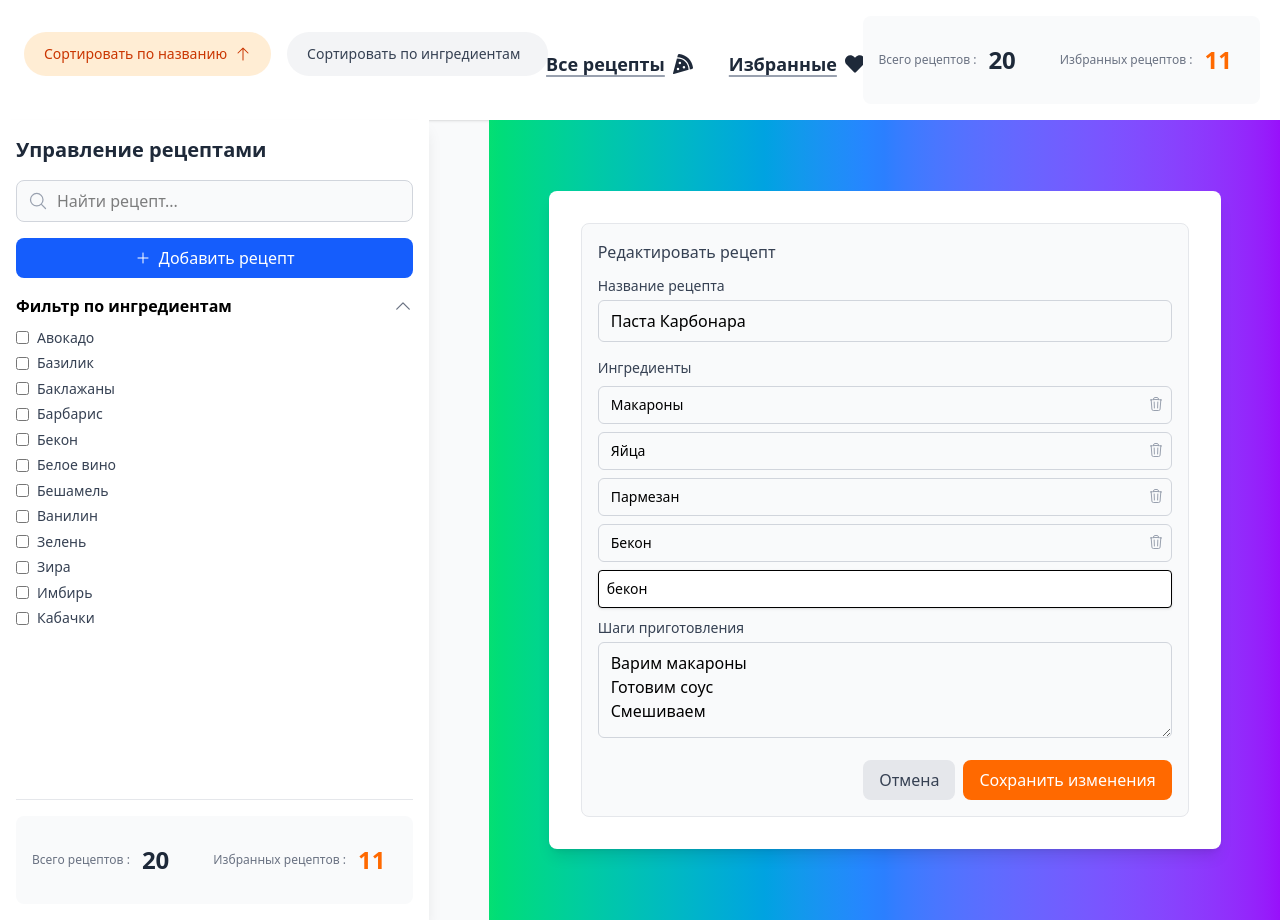
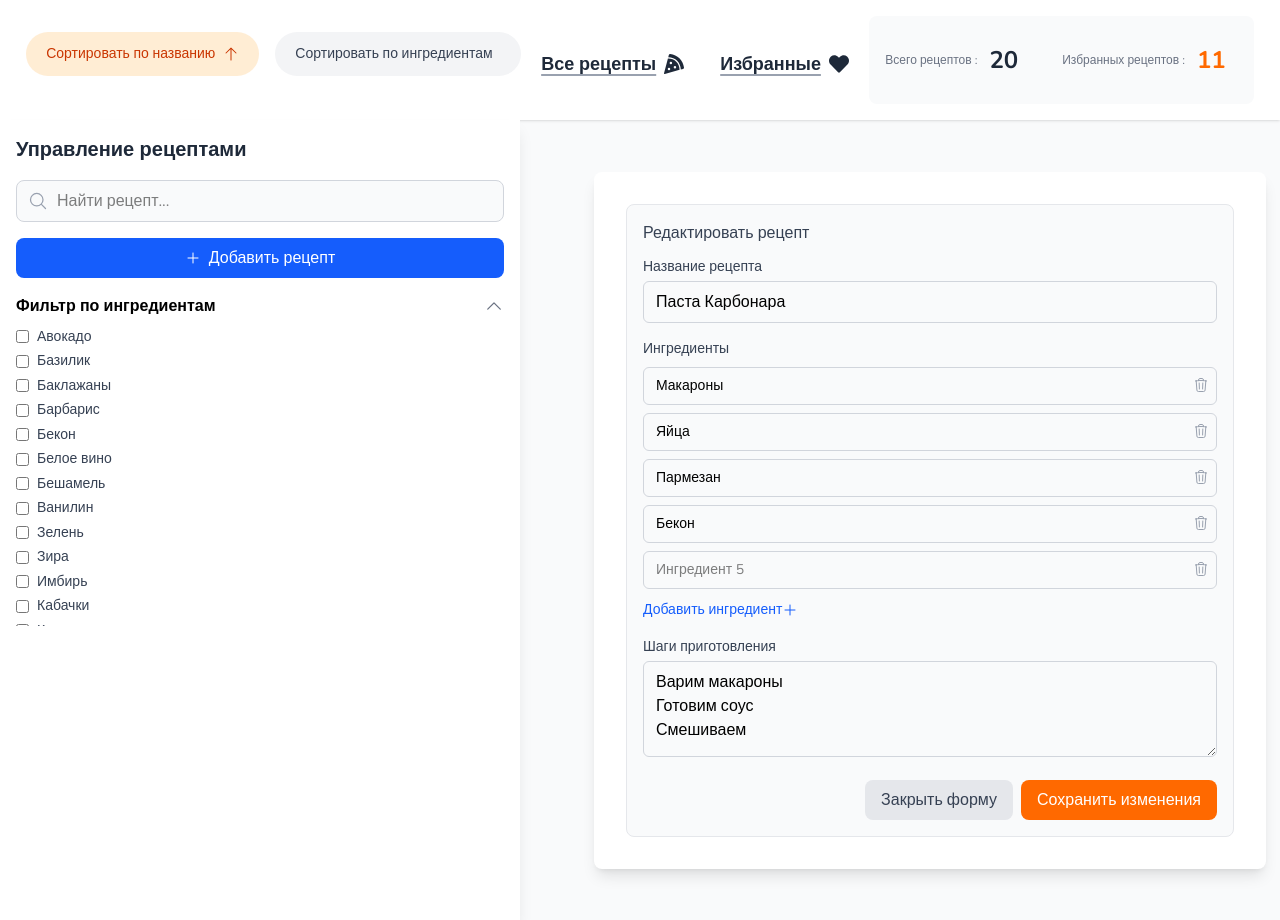
Before and after one commit to FedoRich-P/recipe-builder, a React (Vite) app: page /recipes/a1b2c3d4-e5f6-4a7b-8c9d-0e1f2a3b4c5d in a window 1280 px wide. Built offline with nearby package versions, Linux system fonts and the light colour scheme.

Commit message:
refactoring 3

```diff
--- a/src/features/recipe/ui/RecipesList.tsx
+++ b/src/features/recipe/ui/RecipesList.tsx
@@ -32,7 +32,7 @@ export const RecipesList = ({ recipes }: RecipeItemProps) => {
   }
 
   return (
-    <div className="grid sm:grid-cols-1 md:grid-cols-2 lg:grid-cols-1 2xl:grid-cols-2 gap-6 p-6">
+    <div className="grid items-start sm:grid-cols-1 md:grid-cols-2 lg:grid-cols-1 2xl:grid-cols-2 gap-6 p-6">
       {recipes.map((recipe) => (
         <RecipeItem key={recipe.id}
                     recipe={recipe}
--- a/src/index.css
+++ b/src/index.css
@@ -2,3 +2,8 @@
 @import "tailwindcss/preflight";
 @import "tailwindcss/utilities";
 @import "tailwindcss";
+
+
+body {
+    font-family: 'Nunito', sans-serif;
+}
--- a/src/pages/EditPage.tsx
+++ b/src/pages/EditPage.tsx
@@ -33,9 +33,10 @@ export const EditPage = () => {
 
   return (
     <div
-      className="min-h-screen bg-gradient-to-r from-green-400 via-blue-500 to-purple-600 flex items-center justify-center py-10">
+      className="min-h-screen flex items-center justify-center py-10">
       <div className="bg-white rounded-lg shadow-lg p-8 w-full max-w-2xl">
-        <RecipeForm initialValues={initialValues}
+        <RecipeForm key={id}
+                    initialValues={initialValues}
                     onSubmit={handleSubmit}
                     onCancel={() => navigate('/')}
                     title="Редактировать рецепт"
--- a/src/shared/ui/forms/RecipeForm/IngredientsInput.tsx
+++ b/src/shared/ui/forms/RecipeForm/IngredientsInput.tsx
@@ -1,61 +1,87 @@
-import { Control, FieldErrors, FieldArrayWithId, UseFormRegister, UseFieldArrayAppend, UseFieldArrayRemove, useWatch } from "react-hook-form";
+import {
+  Control,
+  FieldErrors,
+  FieldArrayWithId,
+  UseFormRegister,
+  UseFieldArrayAppend,
+  UseFieldArrayRemove,
+  useWatch,
+} from 'react-hook-form';
 import { RecipeFormData } from '@/shared/ui/forms/RecipeForm/RecipeForm';
-import { PlusIcon, TrashIcon } from "@heroicons/react/24/outline";
-import { useIngredientSuggestions } from '@/features/ingredients-filter/lib/useIngredientSuggestions';  // ваш хук для подсказок
+import { PlusIcon, TrashIcon } from '@heroicons/react/24/outline';
+import { useIngredientSuggestions } from '@/features/ingredients-filter/lib/useIngredientSuggestions';
+import { useEffect, useRef } from 'react';  // ваш хук для подсказок
 
 type Props = {
   register: UseFormRegister<RecipeFormData>;
   control: Control<RecipeFormData>;
   errors: FieldErrors<RecipeFormData>;
-  fields: FieldArrayWithId<RecipeFormData, "ingredients", "id">[];
-  append: UseFieldArrayAppend<RecipeFormData, "ingredients">;
+  fields: FieldArrayWithId<RecipeFormData, 'ingredients', 'id'>[];
+  append: UseFieldArrayAppend<RecipeFormData, 'ingredients'>;
   remove: UseFieldArrayRemove;
 };
 
 export const IngredientsInput = (props: Props) => {
-
   const { register, fields, append, remove, errors, control } = props;
-  // Следим за значениями ингредиентов
+  const appendedRef = useRef(false);
   const ingredientValues = useWatch({
     control,
-    name: 'ingredients'
+    name: 'ingredients',
   });
 
-  // Получаем последний введённый ингредиент
   const lastValue = ingredientValues?.[ingredientValues.length - 1]?.value || '';
+  const suggestions = useIngredientSuggestions(lastValue);
 
-  // Хук для подсказок на основе последнего введённого значения
-  const suggestions = useIngredientSuggestions(lastValue);
+
+  useEffect(() => {
+    if (fields.length === 0) {
+      append({ value: '' });
+      appendedRef.current = true;
+      return;
+    }
+    const lastField = fields[fields.length - 1];
+    if (lastField && lastField.value.trim() !== '' && !appendedRef.current) {
+      append({ value: '' });
+      appendedRef.current = true;
+    } else if (lastField && lastField.value.trim() === '') {
+      appendedRef.current = false;
+    }
+  }, [fields.length, append]);
+
 
   return (
     <div className="mb-4">
-      <label className="block text-sm font-medium text-gray-700 mb-2">Ингредиенты</label>
+      <label className="block text-sm font-medium text-gray-700 mb-2">
+        Ингредиенты
+      </label>
 
-      {fields.map((field, index) => (
-        <div key={field.id} className="flex items-center gap-2 mb-2 relative">
-          <div className="relative w-full">
+      {fields.map((field: any, index: number) => (
+        <div key={field.id} className="flex flex-col mb-2 relative">
+          <div className="relative">
             <input
-              {...register(`ingredients.${index}.value` as const, { required: true })}
+              {...register(`ingredients.${index}.value`)}
               placeholder={`Ингредиент ${index + 1}`}
-              className="pl-3 pr-3 py-2 border border-gray-300 rounded-md w-full text-sm focus:outline-none focus:ring-2 focus:ring-blue-500" />
-            <span
-              onClick={() => remove(index)}  // Удаление ингредиента
+              className="pl-3 pr-3 py-2 border border-gray-300 rounded-md w-full text-sm focus:outline-none focus:ring-2 focus:ring-blue-500"
+            />
+            {fields.length > 1 && (
+              <span onClick={() => remove(index)}
                     className="absolute right-2 top-2.5 text-gray-400 cursor-pointer"
                     title="Удалить ингредиент">
                  <TrashIcon className="w-4 h-4" />
               </span>
+            )}
           </div>
 
-          {index === fields.length - 1 && suggestions.length > 0 && (
+          {index === fields.length - 1 &&
+            lastValue.trim() !== '' &&
+            suggestions.length > 0 && (
               <ul className="border bg-white rounded mt-2 shadow text-sm absolute w-full z-10 top-full left-0">
                 {suggestions.map((item) => (
-                <li
-                  key={item}
+                  <li key={item}
                       onClick={() => {
-                    append({ value: item });  // При клике на подсказку, добавляем новый ингредиент
+                        append({ value: item });
                       }}
-                  className="p-2 hover:bg-gray-100 cursor-pointer"
-                >
+                      className="p-2 hover:bg-gray-100 cursor-pointer">
                     {item}
                   </li>
                 ))}
@@ -64,12 +90,11 @@ export const IngredientsInput = (props: Props) => {
         </div>
       ))}
 
-      <button
-        type="button"
+      <button type="button"
               onClick={() => append({ value: '' })}
-        className="mt-2 inline-flex items-center text-sm text-blue-600 hover:underline">
+              className="inline-flex items-center text-sm text-blue-600 hover:underline">
+        Добавить ингредиент
         <PlusIcon className="w-4 h-4 mr-1" />
-        Добавить ингредиент
       </button>
 
       {errors.ingredients && (
--- a/src/shared/ui/forms/RecipeForm/RecipeForm.tsx
+++ b/src/shared/ui/forms/RecipeForm/RecipeForm.tsx
@@ -1,24 +1,31 @@
 import { useForm, useFieldArray } from 'react-hook-form';
-import { RecipeNameInput } from '@/shared/ui/forms/RecipeForm/RecipeNameInput';
-import { IngredientsInput } from '@/shared/ui/forms/RecipeForm/IngredientsInput';
-import { PreparationStepsTextarea } from '@/shared/ui/forms/RecipeForm/PreparationStepsTextarea';
+import { RecipeNameInput } from './RecipeNameInput';
+import { IngredientsInput } from './IngredientsInput';
+import { PreparationStepsTextarea } from './PreparationStepsTextarea';
+import { useState } from 'react';
+import { RecipeToast } from './RecipeToast';
+import { createPortal } from 'react-dom';
 
 export type RecipeFormData = {
-  name: string;
-  ingredients: { value: string }[];
-  steps: string;
-};
+  name: string
+  ingredients: { value: string }[]
+  steps: string
+}
 
 type RecipeFormProps = {
-  initialValues?: RecipeFormData;
-  onSubmit: (data: RecipeFormData) => void;
-  onCancel: () => void;
-  title?: string;
-  buttonText?: string;
-};
+  initialValues?: RecipeFormData
+  onCancel: () => void
+  onSubmit?: (data: RecipeFormData) => void
+  title?: string
+  buttonText?: string
+}
 
 export const RecipeForm = (props: RecipeFormProps) => {
-  const { initialValues, onSubmit, onCancel, title = 'Добавить рецепт', buttonText = 'Сохранить' } = props;
+  const { initialValues, onCancel, title = 'Добавить рецепт', buttonText, onSubmit } = props;
+
+  const [showToast, setShowToast] = useState(false);
+  const [addedRecipeName, setAddedRecipeName] = useState('');
+
   const {
     register,
     handleSubmit,
@@ -39,16 +46,26 @@ export const RecipeForm = (props: RecipeFormProps) => {
   });
 
   const handleFormSubmit = (data: RecipeFormData) => {
-    onSubmit(data);
+    if(onSubmit) onSubmit(data);
+    setAddedRecipeName(data.name);
+    setShowToast(true);
     reset();
   };
 
+  const handleToastClose = () => {
+    setShowToast(false);
+  };
+
+  const handleCancel = () => {
+    reset();
+    onCancel();
+  };
+
   return (
+    <>
       <form onSubmit={handleSubmit(handleFormSubmit)} className="bg-gray-50 p-4 rounded-lg border border-gray-200">
         <h3 className="font-medium text-gray-700 mb-3">{title}</h3>
-
         <RecipeNameInput register={register} error={errors.name} />
-
         <IngredientsInput fields={fields}
                           append={append}
                           remove={remove}
@@ -57,18 +74,23 @@ export const RecipeForm = (props: RecipeFormProps) => {
                           errors={errors} />
 
         <PreparationStepsTextarea register={register} error={errors.steps} />
-
         <div className="flex justify-end gap-2 mt-4">
           <button type="button"
-                onClick={onCancel}
+                  onClick={handleCancel}
                   className="px-4 py-2 text-gray-700 bg-gray-200 rounded-lg hover:bg-gray-300">
-          Отмена
+            Закрыть форму
           </button>
           <button type="submit"
-                className="px-4 py-2 text-white bg-orange-500 rounded-lg hover:bg-orange-600">
+                  className="px-4 py-2 text-white bg-orange-500 rounded-lg hover:bg-orange-600 disabled:opacity-50">
             {buttonText}
           </button>
         </div>
       </form>
+      {showToast && createPortal(
+        <RecipeToast recipeName={addedRecipeName}
+                     onClose={handleToastClose} />,
+        document.body,
+      )}
+    </>
   );
 };
--- /dev/null
+++ b/src/shared/ui/forms/RecipeForm/RecipeToast.tsx
@@ -0,0 +1,33 @@
+import { CheckCircleIcon } from '@heroicons/react/24/solid';
+import { useEffect } from 'react';
+import { motion, AnimatePresence } from 'framer-motion';
+
+type Props = {
+  recipeName: string
+  onClose: () => void
+  duration?: number
+}
+
+export const RecipeToast = ({ recipeName, onClose, duration = 3000 }: Props) => {
+  useEffect(() => {
+    const timer = setTimeout(onClose, duration);
+    return () => clearTimeout(timer);
+  }, [onClose, duration]);
+
+  return (
+    <AnimatePresence>
+      <motion.div initial={{ opacity: 0, y: 30 }}
+                  animate={{ opacity: 1, y: 0 }}
+                  exit={{ opacity: 0, y: 30 }}
+                  className="fixed bottom-6 left-1/2 -translate-x-1/2 z-50 bg-white border border-green-200 shadow-lg rounded-2xl px-6 py-4 flex items-start gap-3 w-full max-w-sm">
+        <CheckCircleIcon className="w-6 h-6 text-green-500 mt-1 flex-shrink-0" />
+        <div className="overflow-hidden">
+          <p className="font-semibold text-gray-800 truncate">Рецепт добавлен Успешно!</p>
+          <p className="text-gray-600 text-sm mt-0.5 truncate">
+            Рецепт "{recipeName}" сохранён
+          </p>
+        </div>
+      </motion.div>
+    </AnimatePresence>
+  );
+};
--- a/src/widgets/sidebar/Sidebar.tsx
+++ b/src/widgets/sidebar/Sidebar.tsx
@@ -1,10 +1,9 @@
 import { useState } from 'react';
-import { XMarkIcon, PlusIcon } from '@heroicons/react/24/outline';
+import { PlusIcon, XMarkIcon } from '@heroicons/react/24/outline';
 import { SearchInput } from '@/shared/ui/inputs/SearchInput';
-import { StatsCounter } from '@/shared/ui/StatsCounter';
 import { RecipeForm, RecipeFormData } from '@/shared/ui/forms/RecipeForm/RecipeForm';
-import { useAppDispatch, useAppSelector } from '@app/hooks';
-import { addRecipe, selectAllRecipes, selectFavorites, setSearchTerm } from '@/features/recipe/model/recipeSlice';
+import { useAppDispatch } from '@app/hooks';
+import { addRecipe, setSearchTerm } from '@/features/recipe/model/recipeSlice';
 import { MobileMenuButton } from '@/shared/ui/buttons/MobileMenuButton';
 import { IngredientFilter } from '@/features/ingredients-filter/ui/IngredientFilter';
 
@@ -12,9 +11,6 @@ export const Sidebar = () => {
   const [isOpen, setIsOpen] = useState(false);
   const [showForm, setShowForm] = useState(false);
   const dispatch = useAppDispatch();
-
-  const allRecipes = useAppSelector(selectAllRecipes);
-  const favorites = useAppSelector(selectFavorites);
 
   const handleSearch = (value: string) => {
     dispatch(setSearchTerm(value));
@@ -29,7 +25,6 @@ export const Sidebar = () => {
       favorite: false,
     };
     dispatch(addRecipe(newRecipe));
-    setShowForm(false);
   };
 
   return (
@@ -37,7 +32,7 @@ export const Sidebar = () => {
       {!isOpen && <MobileMenuButton onClick={() => setIsOpen(true)} />}
 
       <aside
-        className={`fixed lg:sticky top-0 left-0 h-screen w-130 bg-white shadow-lg z-40 transition-all duration-300 ${isOpen ? 'translate-x-0' : '-translate-x-full lg:translate-x-0'}`}>
+        className={`fixed lg:sticky top-0 left-0 h-screen max-w-130 bg-white shadow-lg z-40 transition-all duration-300 ${isOpen ? 'translate-x-0' : '-translate-x-full lg:translate-x-0'}`}>
         <div className="p-4 h-full flex flex-col">
           <button onClick={() => setIsOpen(false)}
                   className="self-end lg:hidden p-2 mb-2 rounded-lg hover:bg-gray-100 transition-colors">
@@ -55,18 +50,10 @@ export const Sidebar = () => {
             </button>
           ) : (
             <div className="mb-4 animate-[fadeIn_0.3s_ease-out]">
-              <RecipeForm onSubmit={handleSubmit}
-                          onCancel={() => setShowForm(false)} />
+              <RecipeForm onSubmit={handleSubmit} buttonText={'Добавить рецепт'} onCancel={() => setShowForm(false)} />
             </div>
           )}
-
           <IngredientFilter />
-
-          <div className="mt-auto pt-4 border-t border-gray-200">
-            <StatsCounter totalRecipes={allRecipes.length}
-                          favoriteRecipes={favorites.length}
-            />
-          </div>
         </div>
       </aside>
     </>
```
Lines whose indentation alone changed are shown as unchanged.
